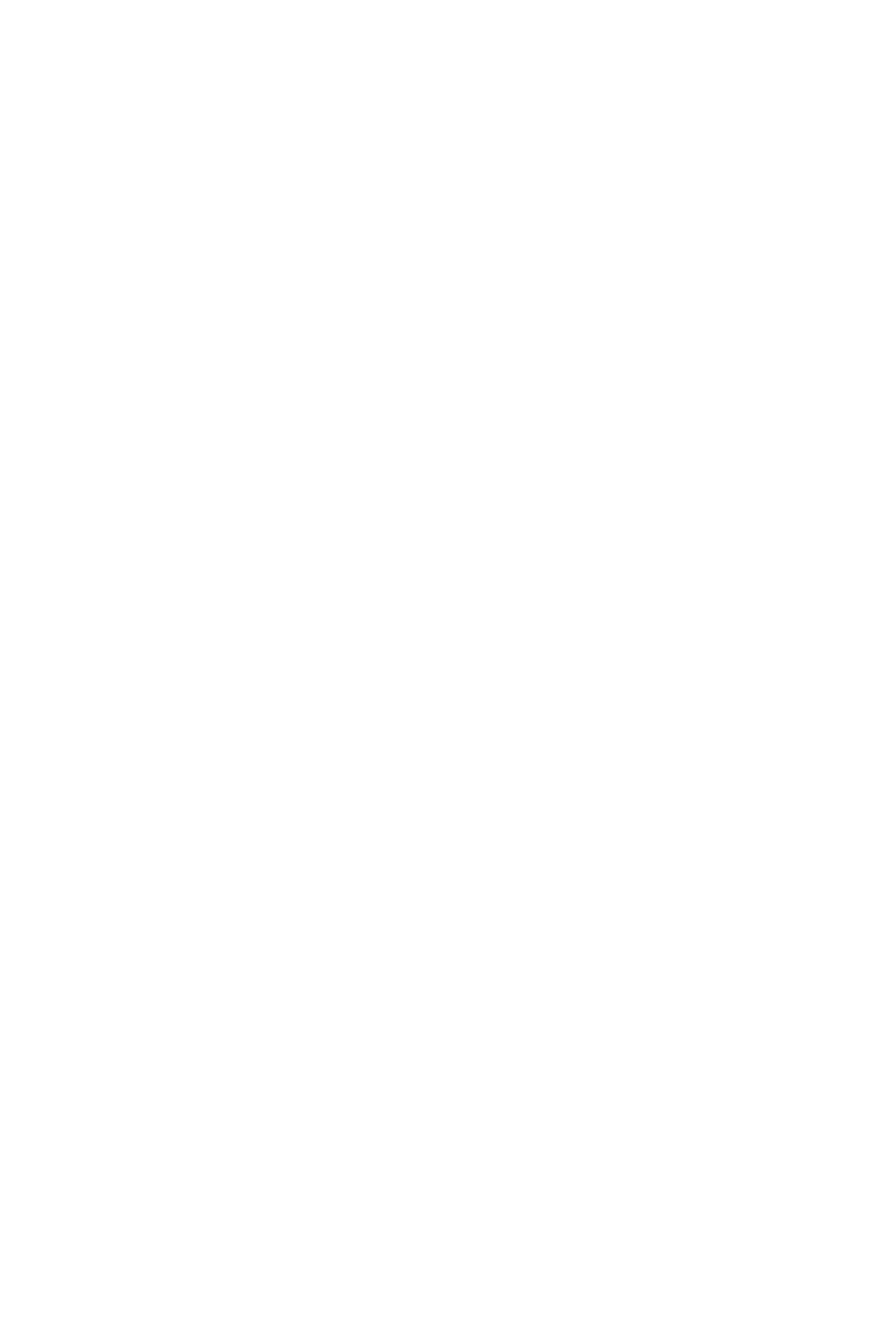
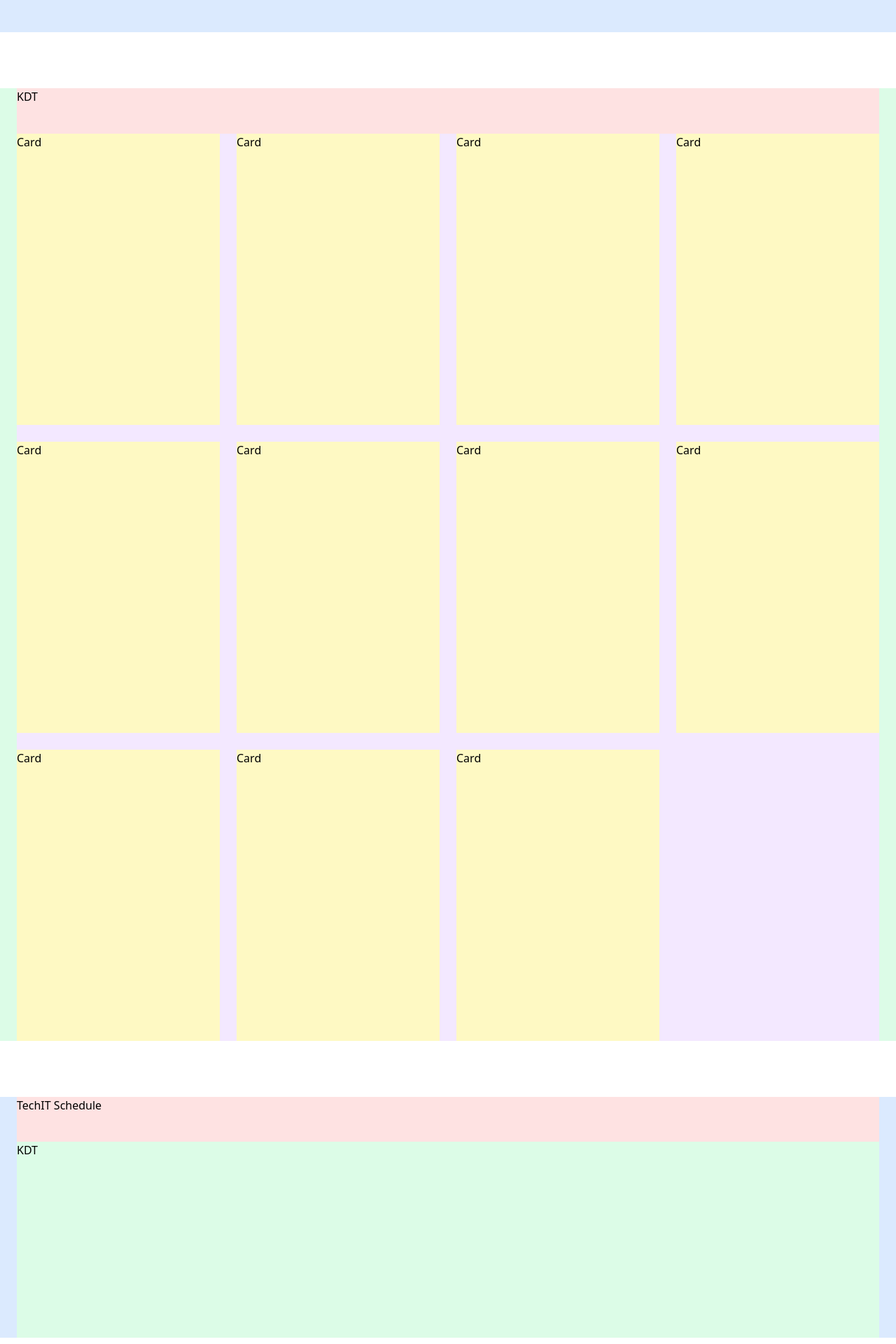
Before and after one commit to h662/BCS4-P2-techit-clone-react-ver, a React (Create React App) app: page / in a window 1280 px wide. Shown: the part 460-2380 px from the top of the page at 70% size. Before the commit the page ends 800 px from the top, so only its background shows below. Built offline with nearby package versions, Linux system fonts and the light colour scheme.

Commit message:
Layout Setting

```diff
--- a/src/App.jsx
+++ b/src/App.jsx
@@ -1,5 +1,53 @@
 const App = () => {
-  return <div className="bg-red-100">Hello, React!</div>;
+  return (
+    <>
+      <div className="h-[42px] bg-purple-200">Top Banner</div>
+      <header className="bg-red-100 h-16">Header</header>
+      <div className="bg-blue-100 h-[400px]">Banner</div>
+      <section className="mt-20 bg-green-100 max-w-screen-xl mx-auto px-6">
+        <div className="bg-red-100 h-[64.5px]">KDT</div>
+        <div className=" bg-purple-100 grid grid-cols-4 gap-6 justify-items-center">
+          <div className="bg-yellow-100 w-[290px] h-[416px]">Card</div>
+          <div className="bg-yellow-100 w-[290px] h-[416px]">Card</div>
+          <div className="bg-yellow-100 w-[290px] h-[416px]">Card</div>
+          <div className="bg-yellow-100 w-[290px] h-[416px]">Card</div>
+          <div className="bg-yellow-100 w-[290px] h-[416px]">Card</div>
+          <div className="bg-yellow-100 w-[290px] h-[416px]">Card</div>
+          <div className="bg-yellow-100 w-[290px] h-[416px]">Card</div>
+          <div className="bg-yellow-100 w-[290px] h-[416px]">Card</div>
+          <div className="bg-yellow-100 w-[290px] h-[416px]">Card</div>
+          <div className="bg-yellow-100 w-[290px] h-[416px]">Card</div>
+          <div className="bg-yellow-100 w-[290px] h-[416px]">Card</div>
+        </div>
+      </section>
+      <section className="bg-blue-100 my-20 max-w-screen-xl mx-auto px-6">
+        <div className="bg-red-100 h-[64.5px]">TechIT Schedule</div>
+        <div className="bg-green-100 h-[280px]">KDT</div>
+      </section>
+      <section className="bg-gray-100 h-[206px]"></section>
+      <section className="mt-20 bg-green-100 max-w-screen-xl mx-auto px-6">
+        <div className="bg-red-100 h-[64.5px]">TechIT Onboarding Track</div>
+        <div className=" bg-purple-100 grid grid-cols-3 gap-6 justify-items-center">
+          <div className="bg-yellow-100 w-[397px] h-[316px]">Card</div>
+          <div className="bg-yellow-100 w-[397px] h-[316px]">Card</div>
+          <div className="bg-yellow-100 w-[397px] h-[316px]">Card</div>
+          <div className="bg-yellow-100 w-[397px] h-[316px]">Card</div>
+          <div className="bg-yellow-100 w-[397px] h-[316px]">Card</div>
+        </div>
+      </section>
+      <section className="mt-20 bg-green-100 max-w-screen-xl mx-auto px-6">
+        <div className="bg-red-100 h-[64.5px]">Education</div>
+        <div className=" bg-purple-100 grid grid-cols-2 gap-6 justify-items-center">
+          <div className="bg-yellow-100 w-[604px] h-[310px]">Card</div>
+          <div className="bg-yellow-100 w-[604px] h-[310px]">Card</div>
+          <div className="bg-yellow-100 w-[604px] h-[310px]">Card</div>
+        </div>
+      </section>
+      <footer className="mt-40 max-w-screen-xl mx-auto bg-gray-100 h-[418px]">
+        Footer
+      </footer>
+    </>
+  );
 };
 
 export default App;
```
